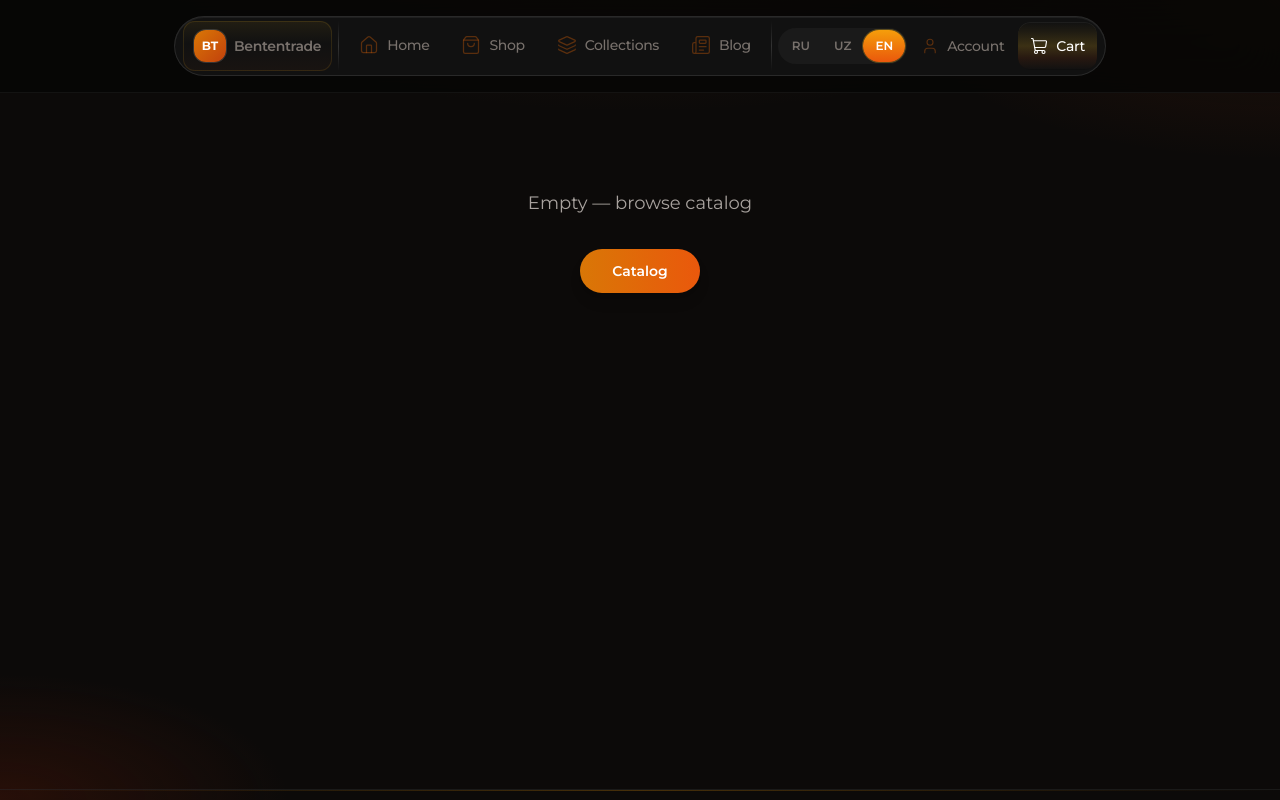
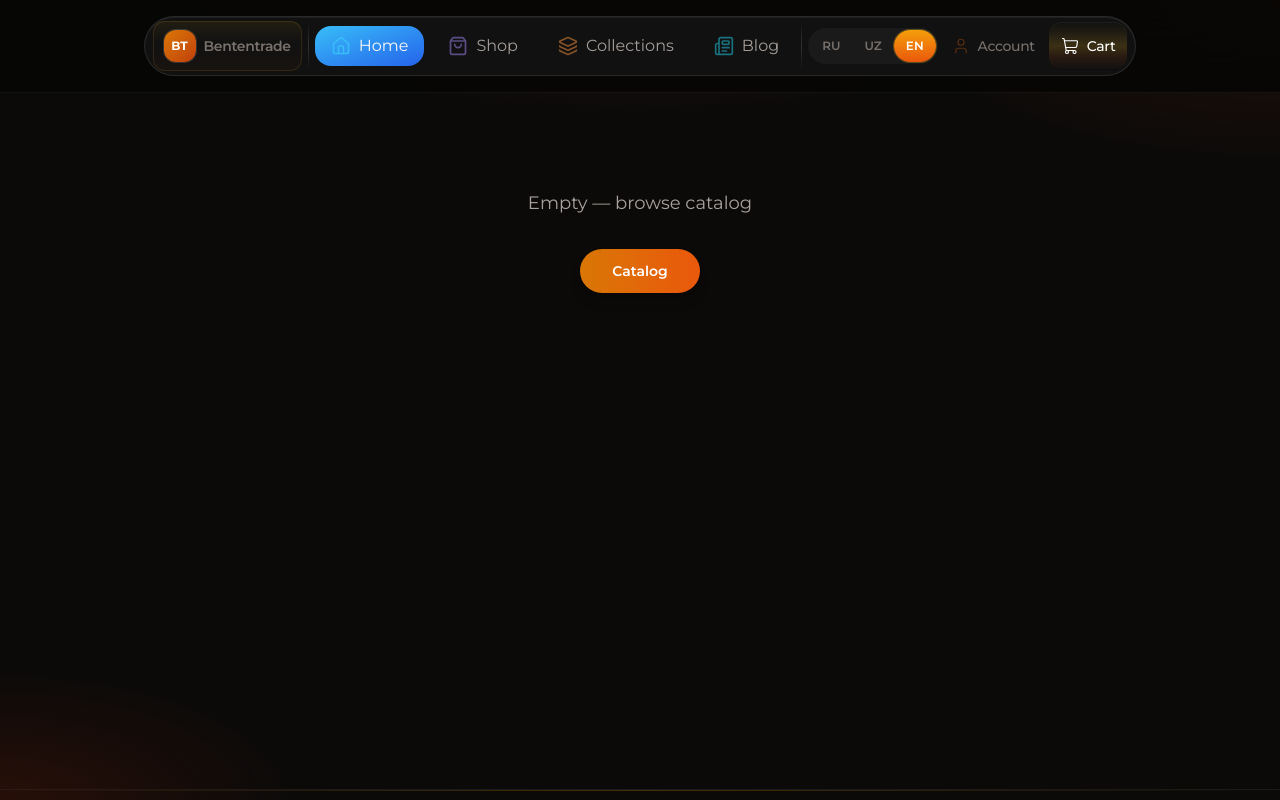
Before and after one commit to DeniskaChernov/BTT-site, a Next.js app: page /en/cart in a window 1280 px wide. Shown: the top 800 px of the page. Built offline with nearby package versions, Linux system fonts and the light colour scheme.

Commit message:
feat(nav): MenuBarKinetic в шапке, nav-active и демо
Made-with: Cursor

```diff
--- a/src/components/layout/Header.tsx
+++ b/src/components/layout/Header.tsx
@@ -6,27 +6,73 @@ import {
   GlowNavItem,
   GlowNavPill,
 } from "@/components/ui/glow-menu";
-import { MenuBar, type MenuBarItem } from "@/components/ui/menu-bar";
+import {
+  MenuBarKinetic,
+  type MenuBarKineticItem,
+} from "@/components/ui/menu-bar-kinetic";
 import { useCart } from "@/contexts/CartContext";
+import { resolveActiveNavLabel } from "@/lib/nav-active";
 import { Home, Layers, Newspaper, ShoppingBag, ShoppingCart, User } from "lucide-react";
 import { useTranslations } from "next-intl";
-import { useMemo } from "react";
+import { useEffect, useMemo, useState } from "react";
+import { usePathname } from "@/i18n/navigation";
 import { LanguageSwitcher } from "./LanguageSwitcher";
+
+function useHash() {
+  const [hash, setHash] = useState("");
+  useEffect(() => {
+    const sync = () =>
+      setHash(typeof window !== "undefined" ? window.location.hash : "");
+    sync();
+    window.addEventListener("hashchange", sync);
+    return () => window.removeEventListener("hashchange", sync);
+  }, []);
+  return hash;
+}
 
 export function Header() {
   const t = useTranslations("nav");
+  const pathname = usePathname();
+  const hash = useHash();
   const { lines } = useCart();
   const count = lines.length;
 
-  const menuItems: MenuBarItem[] = useMemo(
+  const menuItems: MenuBarKineticItem[] = useMemo(
     () => [
-      { href: "/", label: t("home"), icon: Home },
-      { href: "/catalog", label: t("shop"), icon: ShoppingBag },
-      { href: "/#hits", label: t("collections"), icon: Layers },
-      { href: "/blog", label: t("blog"), icon: Newspaper },
+      {
+        href: "/",
+        label: t("home"),
+        icon: Home,
+        gradient: "from-sky-400 to-blue-600",
+        iconColor: "text-sky-400",
+      },
+      {
+        href: "/catalog",
+        label: t("shop"),
+        icon: ShoppingBag,
+        gradient: "from-violet-400 to-purple-600",
+        iconColor: "text-violet-400",
+      },
+      {
+        href: "/#hits",
+        label: t("collections"),
+        icon: Layers,
+        gradient: "from-orange-400 to-rose-600",
+        iconColor: "text-orange-400",
+      },
+      {
+        href: "/blog",
+        label: t("blog"),
+        icon: Newspaper,
+        gradient: "from-cyan-400 to-teal-600",
+        iconColor: "text-cyan-400",
+      },
     ],
     [t]
   );
+
+  const activeItem =
+    resolveActiveNavLabel(menuItems, pathname, hash) ?? t("home");
 
   return (
     <header className="sticky top-0 z-50 border-b border-white/[0.05] bg-[#070605]/85 py-3 backdrop-blur-xl md:py-4">
@@ -34,7 +80,11 @@ export function Header() {
         <GlowNavPill className="min-h-[3.25rem] sm:min-h-[3.5rem]">
           <GlowNavBrand />
           <GlowNavDivider />
-          <MenuBar items={menuItems} embedded />
+          <MenuBarKinetic
+            items={menuItems}
+            activeItem={activeItem}
+            embedded
+          />
           <GlowNavDivider />
           <LanguageSwitcher variant="navbar" />
           <GlowNavItem
--- /dev/null
+++ b/src/components/ui/menu-bar-demo.tsx
@@ -0,0 +1,53 @@
+"use client";
+
+import { MenuBarKinetic } from "@/components/ui/menu-bar-kinetic";
+import { Bell, Home, Settings, User } from "lucide-react";
+import { useState } from "react";
+
+const menuItems = [
+  {
+    icon: Home,
+    label: "Home",
+    href: "#",
+    gradient:
+      "radial-gradient(circle, rgba(59,130,246,0.15) 0%, rgba(37,99,235,0.06) 50%, rgba(29,78,216,0) 100%)",
+    iconColor: "text-blue-500",
+  },
+  {
+    icon: Bell,
+    label: "Notifications",
+    href: "#",
+    gradient:
+      "radial-gradient(circle, rgba(249,115,22,0.15) 0%, rgba(234,88,12,0.06) 50%, rgba(194,65,12,0) 100%)",
+    iconColor: "text-orange-500",
+  },
+  {
+    icon: Settings,
+    label: "Settings",
+    href: "#",
+    gradient:
+      "radial-gradient(circle, rgba(34,197,94,0.15) 0%, rgba(22,163,74,0.06) 50%, rgba(21,128,61,0) 100%)",
+    iconColor: "text-green-500",
+  },
+  {
+    icon: User,
+    label: "Profile",
+    href: "#",
+    gradient:
+      "radial-gradient(circle, rgba(239,68,68,0.15) 0%, rgba(220,38,38,0.06) 50%, rgba(185,28,28,0) 100%)",
+    iconColor: "text-red-500",
+  },
+];
+
+/** Демо кинетического меню; подключите на странице при необходимости: `<MenuBarDemo />` */
+export function MenuBarDemo() {
+  const [activeItem, setActiveItem] = useState<string>("Home");
+
+  return (
+    <MenuBarKinetic
+      items={menuItems}
+      activeItem={activeItem}
+      onItemClick={setActiveItem}
+    />
+  );
+}
--- /dev/null
+++ b/src/components/ui/menu-bar-kinetic.tsx
@@ -0,0 +1,180 @@
+"use client";
+
+import { Link } from "@/i18n/navigation";
+import { cn } from "@/lib/utils";
+import { motion } from "framer-motion";
+import type { LucideIcon } from "lucide-react";
+import * as React from "react";
+
+export interface MenuBarKineticItem {
+  icon: LucideIcon;
+  label: string;
+  href: string;
+  gradient: string;
+  iconColor: string;
+}
+
+export interface MenuBarKineticProps {
+  items: MenuBarKineticItem[];
+  className?: string;
+  /** Подпись активного пункта (совпадает с `label` одного из items) */
+  activeItem?: string;
+  /** Внутри GlowNavPill — без второй рамки и фона */
+  embedded?: boolean;
+  onItemClick?: (label: string) => void;
+}
+
+const easeStandard = [0.4, 0, 0.2, 1] as const;
+
+const itemVariants = {
+  initial: { rotateX: 0, opacity: 1 },
+  hover: { rotateX: -90, opacity: 0 },
+};
+
+const backVariants = {
+  initial: { rotateX: 90, opacity: 0 },
+  hover: { rotateX: 0, opacity: 1 },
+};
+
+const glowVariants = {
+  initial: { opacity: 0 },
+  hover: {
+    opacity: 1,
+    transition: {
+      opacity: { duration: 0.45, ease: easeStandard },
+    },
+  },
+};
+
+const navGlowVariants = {
+  initial: { opacity: 0 },
+  hover: {
+    opacity: 1,
+    transition: {
+      duration: 0.45,
+      ease: easeStandard,
+    },
+  },
+};
+
+const sharedTransition = {
+  type: "spring" as const,
+  stiffness: 100,
+  damping: 20,
+  duration: 0.5,
+};
+
+const NAV_AMBIENT_DARK =
+  "bg-[radial-gradient(ellipse_100%_120%_at_50%_40%,rgba(251,191,36,0.12)_0%,rgba(120,53,15,0.08)_35%,rgba(67,20,7,0.05)_55%,transparent_72%)]";
+
+export const MenuBarKinetic = React.forwardRef<HTMLDivElement, MenuBarKineticProps>(
+  ({ className, items, activeItem, embedded = false, onItemClick }, ref) => {
+    return (
+      <motion.nav
+        ref={ref}
+        className={cn(
+          "relative overflow-hidden",
+          embedded
+            ? "border-0 bg-transparent p-0 shadow-none backdrop-blur-none"
+            : "rounded-2xl border border-border/40 bg-gradient-to-b from-background/80 to-background/40 p-2 shadow-lg backdrop-blur-lg",
+          className
+        )}
+        initial="initial"
+        whileHover="hover"
+      >
+        {!embedded ? (
+          <motion.div
+            className={cn(
+              "pointer-events-none absolute -inset-2 z-0 rounded-3xl",
+              NAV_AMBIENT_DARK
+            )}
+            variants={navGlowVariants}
+          />
+        ) : null}
+        <ul className="relative z-10 flex items-center gap-2">
+          {items.map((item) => {
+            const Icon = item.icon;
+            const isActive = item.label === activeItem;
+
+            return (
+              <motion.li key={item.href + item.label} className="relative">
+                <Link
+                  href={item.href}
+                  className="block w-full"
+                  onClick={() => onItemClick?.(item.label)}
+                >
+                  <motion.div
+                    className="group relative block overflow-hidden rounded-xl"
+                    style={{ perspective: "600px" }}
+                    whileHover="hover"
+                    initial="initial"
+                  >
+                    <motion.div
+                      className={cn(
+                        "pointer-events-none absolute inset-0 z-0 rounded-2xl bg-gradient-to-br",
+                        item.gradient
+                      )}
+                      variants={glowVariants}
+                      animate={isActive ? "hover" : "initial"}
+                    />
+                    <motion.div
+                      className={cn(
+                        "relative z-10 flex items-center gap-2 rounded-xl bg-transparent px-4 py-2 transition-colors",
+                        isActive
+                          ? "text-foreground"
+                          : "text-muted-foreground group-hover:text-foreground"
+                      )}
+                      variants={itemVariants}
+                      transition={sharedTransition}
+                      style={{
+                        transformStyle: "preserve-3d",
+                        transformOrigin: "center bottom",
+                      }}
+                    >
+                      <span
+                        className={cn(
+                          "transition-colors duration-300",
+                          isActive ? item.iconColor : cn("opacity-50", item.iconColor, "group-hover:opacity-100")
+                        )}
+                      >
+                        <Icon className="h-5 w-5" />
+                      </span>
+                      <span>{item.label}</span>
+                    </motion.div>
+                    <motion.div
+                      className={cn(
+                        "absolute inset-0 z-10 flex items-center gap-2 rounded-xl bg-transparent px-4 py-2 transition-colors",
+                        isActive
+                          ? "text-foreground"
+                          : "text-muted-foreground group-hover:text-foreground"
+                      )}
+                      variants={backVariants}
+                      transition={sharedTransition}
+                      style={{
+                        transformStyle: "preserve-3d",
+                        transformOrigin: "center top",
+                        rotateX: 90,
+                      }}
+                    >
+                      <span
+                        className={cn(
+                          "transition-colors duration-300",
+                          isActive ? item.iconColor : cn("opacity-50", item.iconColor, "group-hover:opacity-100")
+                        )}
+                      >
+                        <Icon className="h-5 w-5" />
+                      </span>
+                      <span>{item.label}</span>
+                    </motion.div>
+                  </motion.div>
+                </Link>
+              </motion.li>
+            );
+          })}
+        </ul>
+      </motion.nav>
+    );
+  }
+);
+
+MenuBarKinetic.displayName = "MenuBarKinetic";
--- /dev/null
+++ b/src/lib/nav-active.ts
@@ -0,0 +1,39 @@
+/** Общая логика активного пункта навбара (MenuBar / MenuBarKinetic / Header). */
+
+export function pathMatches(pathname: string, href: string) {
+  if (href === "/") return pathname === "/" || pathname === "";
+  if (href === "/catalog") {
+    return (
+      pathname === "/catalog" ||
+      pathname.startsWith("/catalog/") ||
+      pathname.startsWith("/product/")
+    );
+  }
+  return pathname === href || pathname.startsWith(`${href}/`);
+}
+
+export function itemIsActive(pathname: string, href: string, hash: string) {
+  if (href.includes("#")) {
+    const [pathPart, frag] = href.split("#");
+    const base = pathPart === "" || pathPart === "/" ? "/" : pathPart;
+    if (!pathMatches(pathname, base)) return false;
+    return hash === `#${frag}`;
+  }
+  if (href === "/") {
+    if (!pathMatches(pathname, "/")) return false;
+    if (hash === "#hits") return false;
+    return true;
+  }
+  return pathMatches(pathname, href);
+}
+
+export function resolveActiveNavLabel<T extends { href: string; label: string }>(
+  items: T[],
+  pathname: string,
+  hash: string
+): string | undefined {
+  for (const item of items) {
+    if (itemIsActive(pathname, item.href, hash)) return item.label;
+  }
+  return undefined;
+}
```
